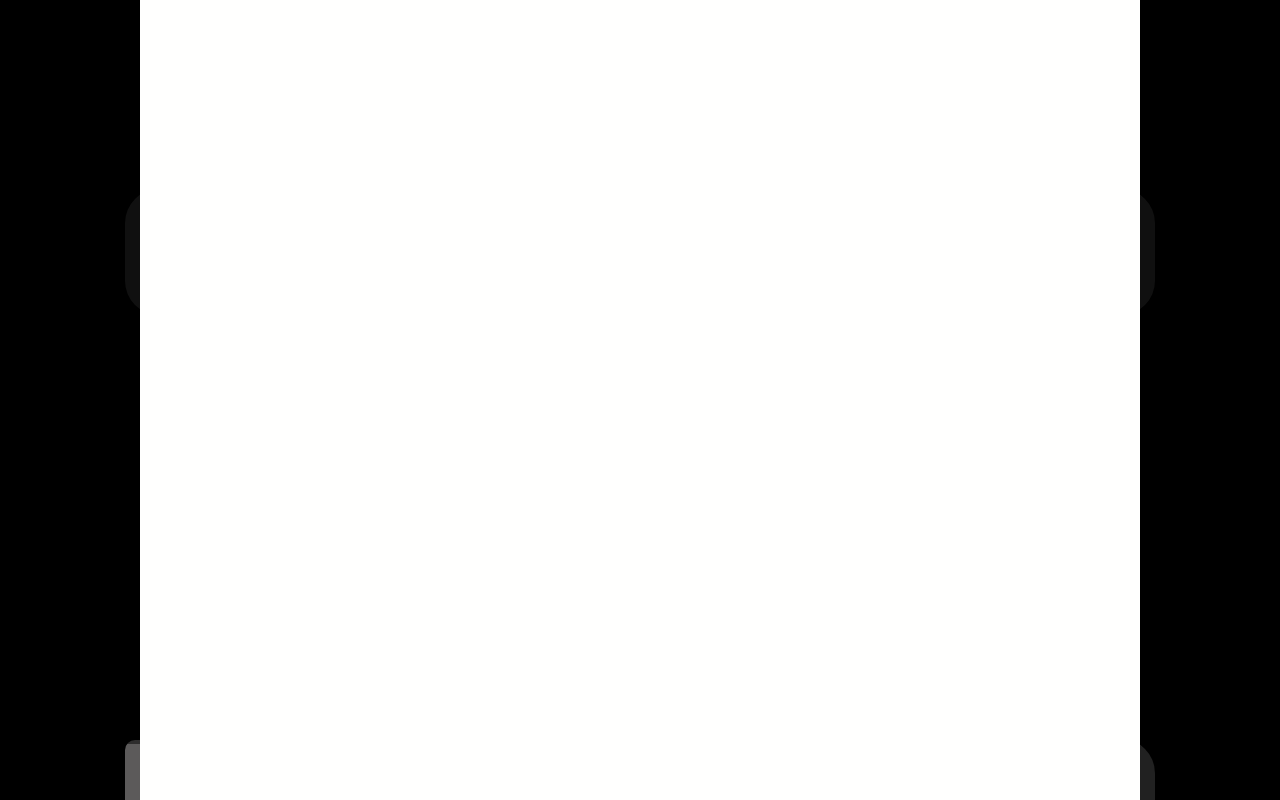
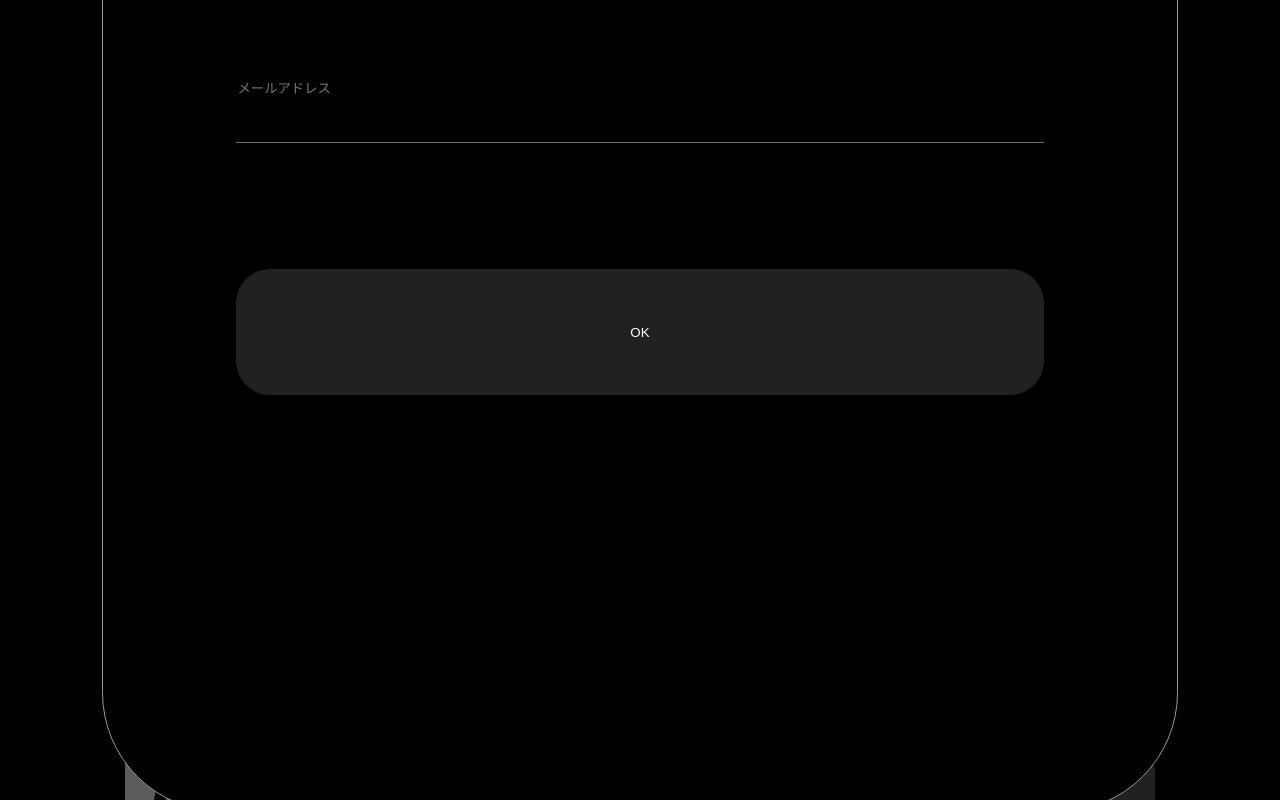
Before and after one commit to Shuri-Honda-1101/teamB, a React (Create React App) app: page /login in a window 1280 px wide. Both pictures are taken after a click on the button "パスワードを忘れましたか？". Shown: the part 441-1241 px from the top of the page. Built offline with nearby package versions, Linux system fonts and the light colour scheme; no server answers.

Commit message:
ModalForgetPassword-style

```diff
--- a/src/Components/Pages/LogIn/Components/ModalForgetPassword.js
+++ b/src/Components/Pages/LogIn/Components/ModalForgetPassword.js
@@ -1,3 +1,4 @@
+import { useRef } from "react";
 import styled from "styled-components";
 
 const ModalForgetPassword = ({
@@ -6,13 +7,20 @@ const ModalForgetPassword = ({
   setResetPasswordEmail,
   onClickResetPasswordSubmit,
 }) => {
+  const modalRef = useRef(null);
   return (
     <>
-      <SModalWrap>
-        <SModalInner>
-          <h1>パスワードの再設定</h1>
-          <form>
-            <input
+      <SModalWrap
+        onClick={(e) => {
+          if (modalRef.current.contains(e.target)) return;
+          setOpenModalForgetPassword(false);
+          setResetPasswordEmail("");
+        }}
+      >
+        <SModalInner ref={modalRef}>
+          <SMailForm>
+            <STitle>パスワード再設定メールを送信する</STitle>
+            <SInput
               type="email"
               id="email"
               name="email"
@@ -20,18 +28,10 @@ const ModalForgetPassword = ({
               placeholder="メールアドレス"
               onChange={(e) => setResetPasswordEmail(e.target.value)}
             />
-            <button type="submit" onClick={onClickResetPasswordSubmit}>
+            <SButton type="submit" onClick={onClickResetPasswordSubmit}>
               OK
-            </button>
-          </form>
-          <button
-            onClick={() => {
-              setOpenModalForgetPassword(false);
-              setResetPasswordEmail("");
-            }}
-          >
-            閉じる
-          </button>
+            </SButton>
+          </SMailForm>
         </SModalInner>
       </SModalWrap>
     </>
@@ -52,10 +52,36 @@ const SModalWrap = styled.section`
 `;
 
 const SModalInner = styled.div`
-  background-color: #fffffe;
-  width: calc(1500 / 1920 * 100vw);
-  height: calc(1900 / 1920 * 100vw);
-  border-radius: calc(65 / 1920 * 100vw);
+  background-color: #000;
+  height: calc(274 / 375 * 100vw);
+  width: calc(315 / 375 * 100vw);
+  border-radius: calc(35 / 375 * 100vw);
+  border: 1px solid #ac966f;
+  padding: 63px 0 59px 0;
+`;
+
+const SMailForm = styled.form`
+  display: flex;
+  flex-direction: column;
+  align-items: center;
+`;
+const STitle = styled.h1`
+  font-size: 13px;
+`;
+const SInput = styled.input`
+  width: calc(237 / 375 * 100vw);
+  padding-bottom: calc(13.5 / 375 * 100vw);
+  margin: calc(37 / 375 * 100vw);
+`;
+const SButton = styled.button`
+  display: block;
+  margin: 0 auto;
+  background-color: #212121;
+  color: #ffffff;
+  border: none;
+  border-radius: calc(10 / 375 * 100vw);
+  width: calc(237 / 375 * 100vw);
+  height: calc(37 / 375 * 100vw);
 `;
 
 export default ModalForgetPassword;
```
